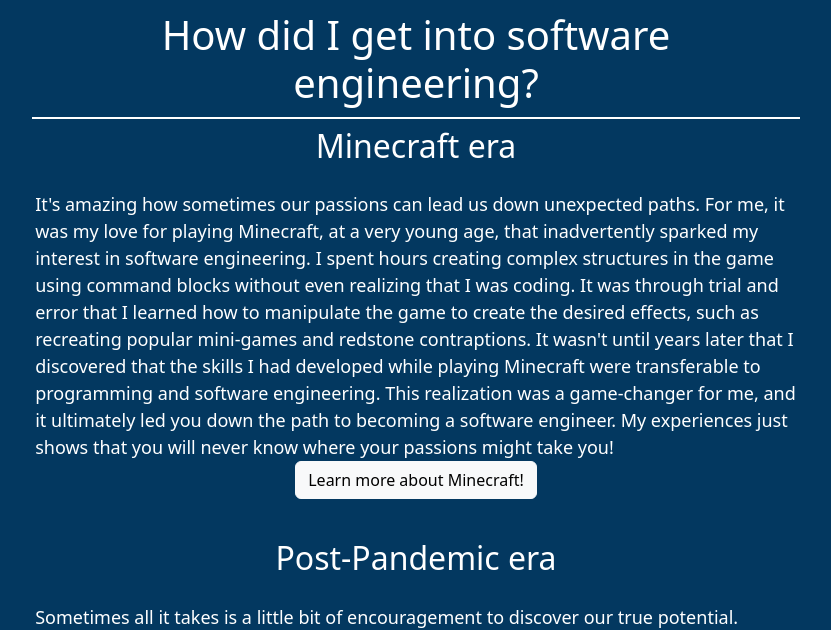
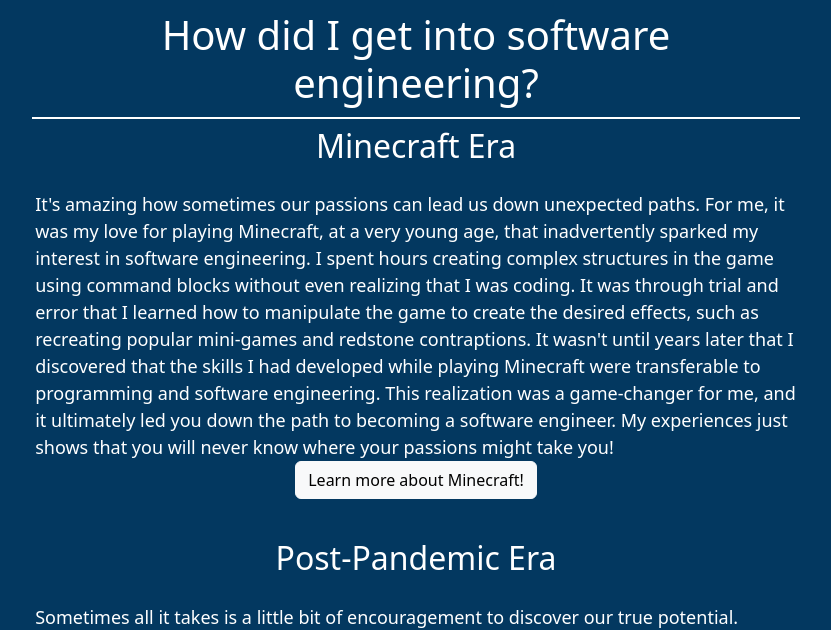
Before and after one commit to ericcnguyen04/Post-Portfolio, a React (Create React App) app: page / in a window 1280 px wide. Shown: the part 2340-2970 px from the top of the page, without its empty margins (224-1055 px from the left). Built offline with nearby package versions, Linux system fonts and the light colour scheme.

Commit message:
capitalized E

```diff
--- a/src/components/pages/About.jsx
+++ b/src/components/pages/About.jsx
@@ -21,7 +21,7 @@
             <div>
                 {/* minecraft era */}
                 <div>
-                    <center><h2>Minecraft era</h2></center>
+                    <center><h2>Minecraft Era</h2></center>
                     <div className="brand">
                     It's amazing how sometimes our passions can lead us down unexpected paths. For me, it was my love for playing Minecraft, at a very young age, that inadvertently sparked my interest in software engineering. I spent hours creating complex structures in the game using command blocks without even realizing that I was coding. It was through trial and error that I learned how to manipulate the game to create the desired effects, such as recreating popular mini-games and redstone contraptions. It wasn't until years later that I discovered that the skills I had developed while playing Minecraft were transferable to programming and software engineering. This realization was a game-changer for me, and it ultimately led you down the path to becoming a software engineer. My experiences just shows that you will never know where your passions might take you!
                         <div>
@@ -35,7 +35,7 @@
                 </div>
                 {/* post pandemic era */}
                 <div>
-                    <center><h2>Post-Pandemic era</h2></center>
+                    <center><h2>Post-Pandemic Era</h2></center>
                     <div className='brand'>
                     Sometimes all it takes is a little bit of encouragement to discover our true potential. During the 2020 post-pandemic, it was my passion for technology that led me to teach myself how to code. I've spent countless hours poring over coding tutorials and practicing my skills. Along the way, I encountered my fair share of challenges, but my drive and determination to succeed kept me going. I once had a conversation with the valedictorian of my class who was taking AP computer science. I shared my passion for coding with him and he was amazed at my skills and progression. He even went so far as to say that I was more advanced than his classmates in the AP computer science class. His words of encouragement was just the motivation I needed to take my skills to the next level. From that day forward, I was even more determined to pursue a career in software engineering, and you never looked back.
                     </div>
```
